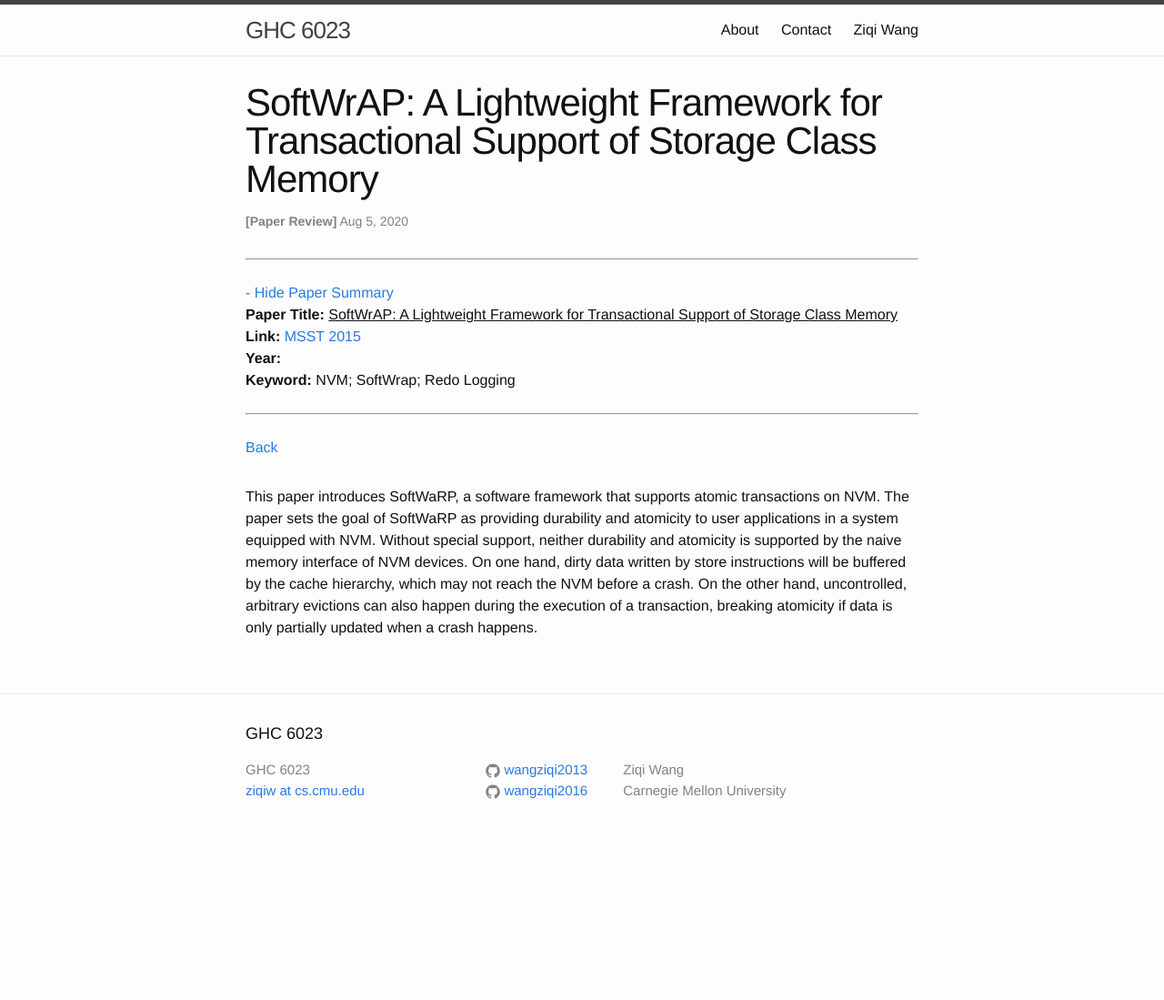
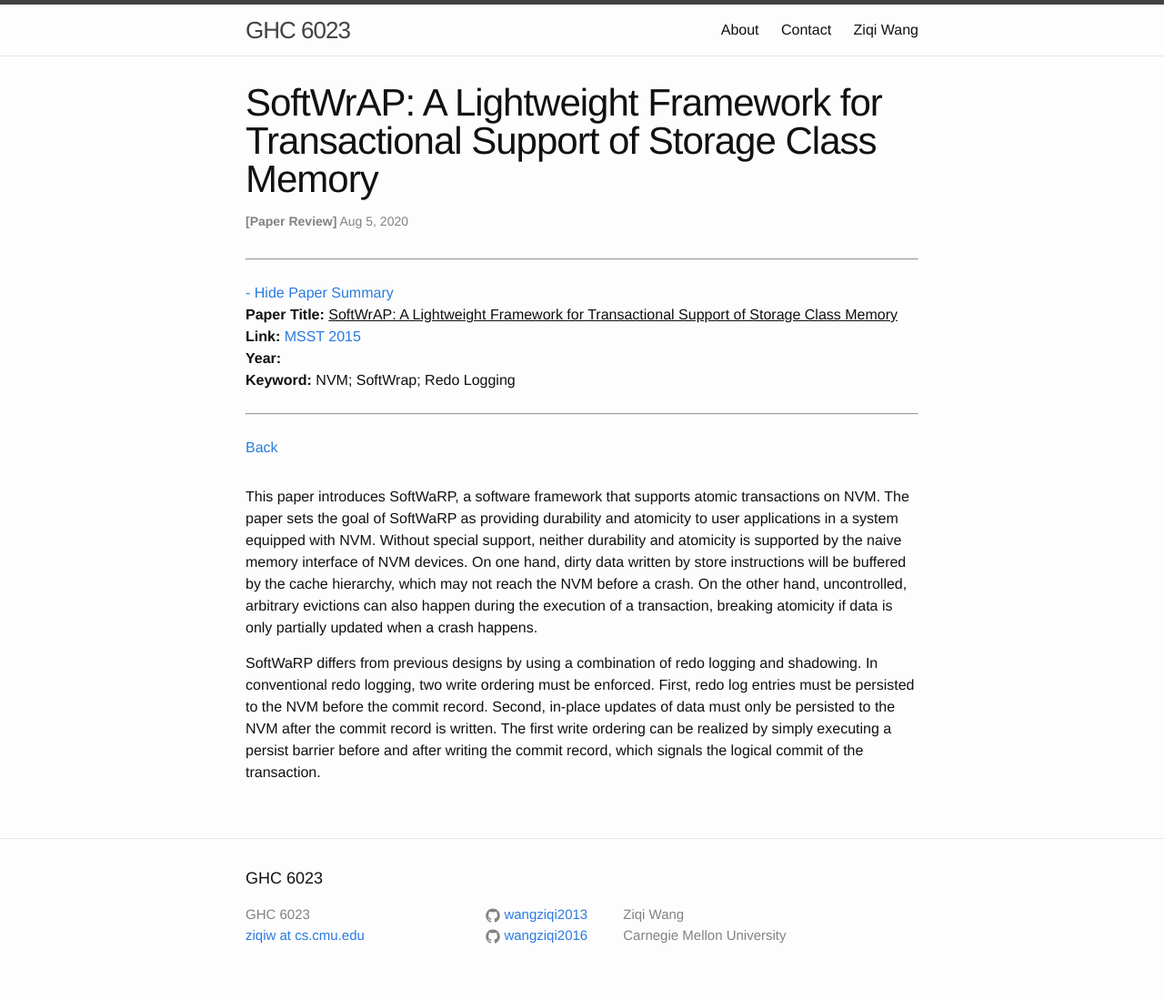
Before and after one commit to wangziqi2013/wangziqi2013.github.io, a Jekyll site: the page built from _posts/2020-08-05-softwrap.markdown, in a window 1280 px wide. Shown: the whole page at 91% size. Built offline with Jekyll 4.4.1, drawn with Linux system fonts in a browser that asks for light colours; before the commit the page ends 940 px from its top, so only the background shows below that.

Commit message:
Adding write ordering

```diff
--- a/_posts/2020-08-05-softwrap.markdown
+++ b/_posts/2020-08-05-softwrap.markdown
@@ -19,3 +19,9 @@ support, neither durability and atomicity is supported by the naive memory inter
 dirty data written by store instructions will be buffered by the cache hierarchy, which may not reach the NVM before
 a crash. On the other hand, uncontrolled, arbitrary evictions can also happen during the execution of a transaction, breaking
 atomicity if data is only partially updated when a crash happens.
+
+SoftWaRP differs from previous designs by using a combination of redo logging and shadowing. In conventional redo
+logging, two write ordering must be enforced. First, redo log entries must be persisted to the NVM before the commit
+record. Second, in-place updates of data must only be persisted to the NVM after the commit record is written. The
+first write ordering can be realized by simply executing a persist barrier before and after writing the commit record,
+which signals the logical commit of the transaction.
```
